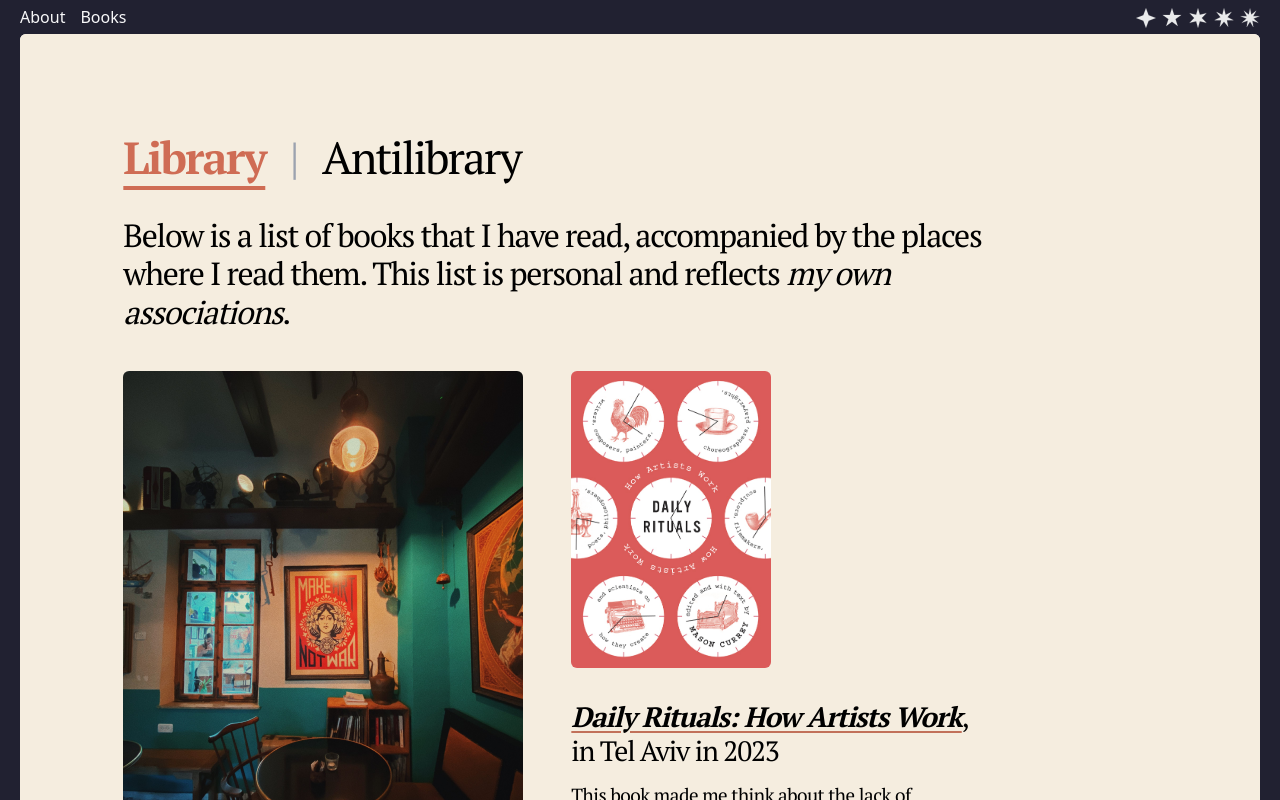
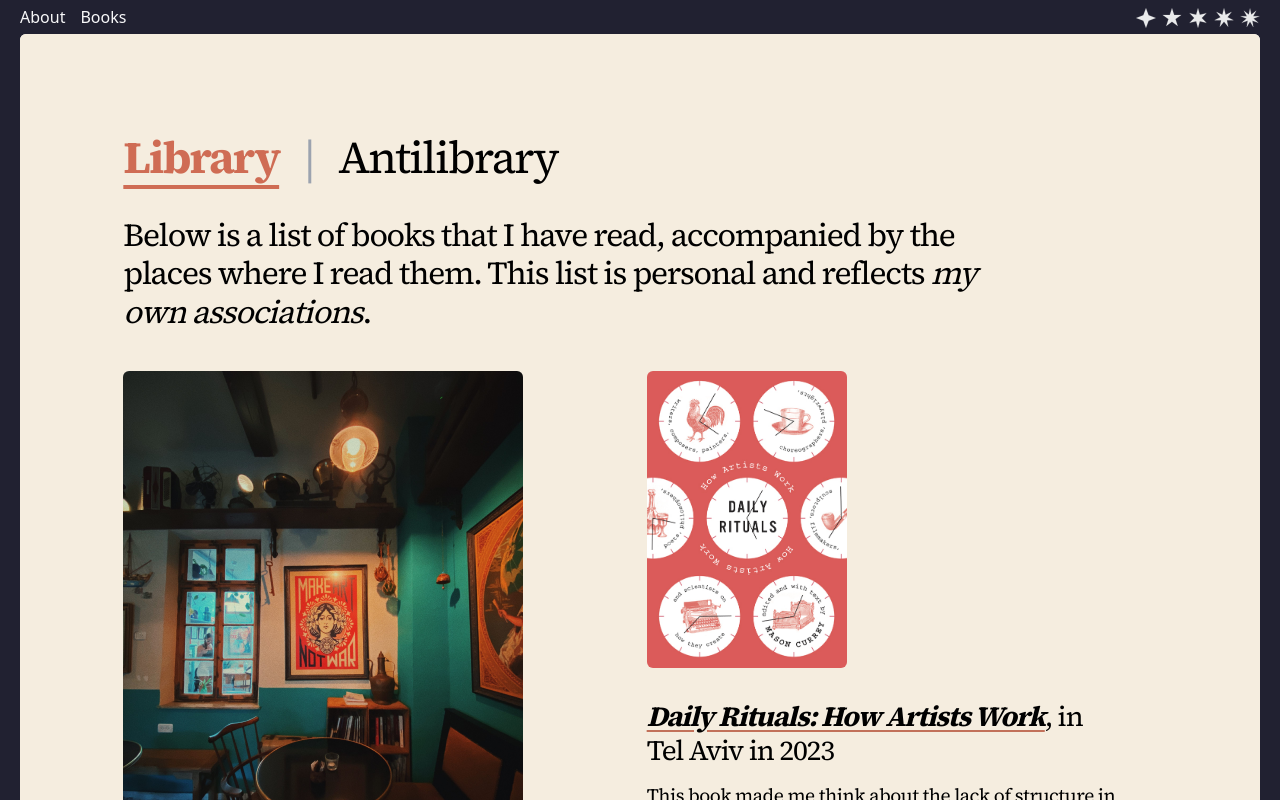
Before and after one commit to talovski/cmptr, a Next.js app: page /books/library in a window 1280 px wide. Shown: the top 800 px of the page. Built offline with nearby package versions, Linux system fonts and the light colour scheme.

Commit message:
fix layout grid

```diff
--- a/app/books/library/impression.tsx
+++ b/app/books/library/impression.tsx
@@ -81,7 +81,7 @@ export default function BookImpression({
         )}
       </div>
       <div className="hidden w-full items-start md:flex md:gap-12">
-        <div className="relative">
+        <div className="relative w-[46%]">
           <Image
             width={400}
             height={100}
@@ -96,7 +96,8 @@ export default function BookImpression({
             🔮
           </div>
         </div>
-        <div className="max-w-[400px]">
+        {/*max-w-[400px]*/}
+        <div className="md:w-[46%]">
           <Image
             width={200}
             height={100}
--- a/app/layout.tsx
+++ b/app/layout.tsx
@@ -5,12 +5,12 @@ import Image from "next/image";
 import "./globals.css";
 import stars from "../public/stars/stars.svg";
 
-const ptSerif = PT_Serif({
-  weight: ["400", "700"],
+const sourceSerif = Source_Serif_4({
   subsets: ["latin", "cyrillic"],
   style: ["italic", "normal"],
+  axes: ["opsz"],
 });
-// axes: ["opsz"],
+// weight: ["400", "700"],
 
 export const metadata = {
   title: "Nika Talovski",
@@ -26,7 +26,7 @@ export default function RootLayout({
     <html lang="en">
       <body
         className={clsx(
-          ptSerif.className,
+          sourceSerif.className,
           "relative bg-[#212131] py-[10px] sm:px-0 md:px-[20px]"
         )}
       >
```
